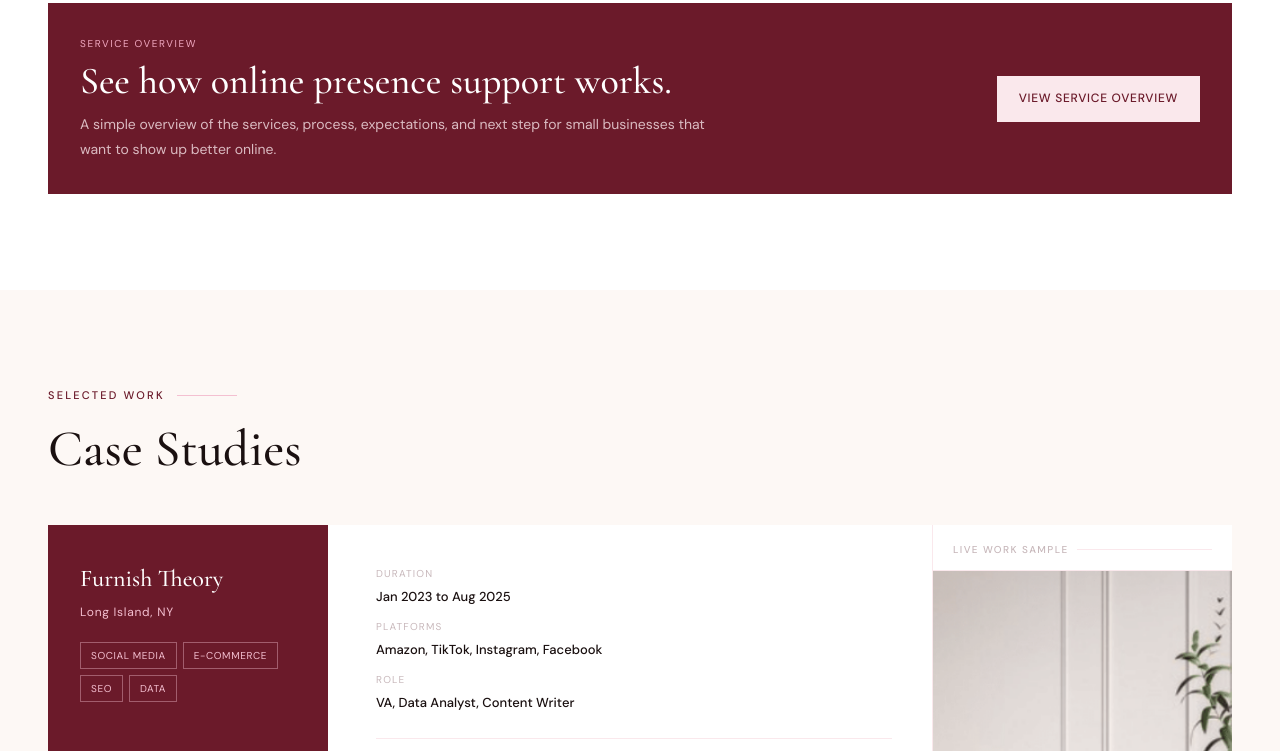
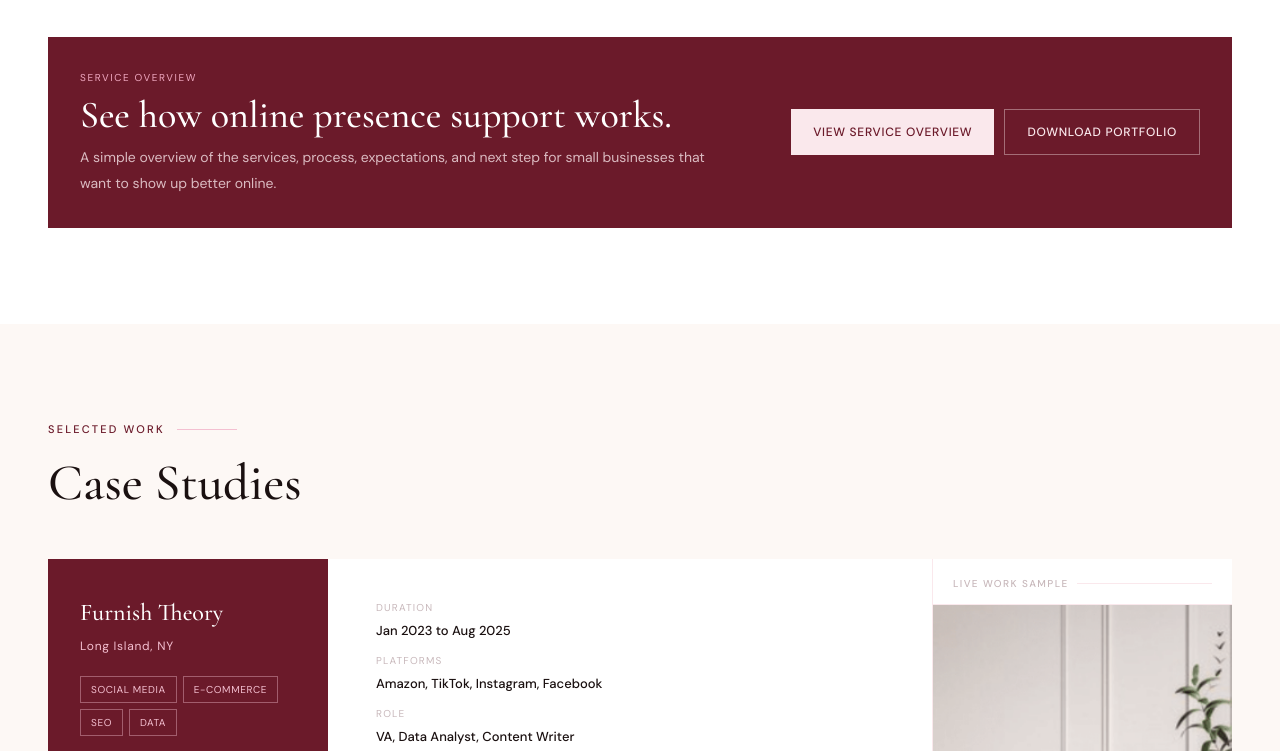
Before and after one commit to constancebeep/jtmgc-portfolio-main, a website built with Vite: page index.html in a window 1280 px wide. Shown: the part 1449-2200 px from the top of the page. Built offline with nearby package versions, Linux system fonts and the light colour scheme.

Commit message:
Add downloadable portfolio PDF

```diff
--- a/index.html
+++ b/index.html
@@ -702,6 +702,21 @@
     transition: background 0.2s, transform 0.2s;
   }
   .overview-link:hover { background: var(--pink-mid); transform: translateY(-2px); }
+  .overview-actions {
+    display: flex;
+    flex-wrap: wrap;
+    gap: 10px;
+    justify-content: flex-end;
+  }
+  .overview-link.secondary {
+    background: transparent;
+    border: 1px solid rgba(250, 232, 236, 0.4);
+    color: var(--pink);
+  }
+  .overview-link.secondary:hover {
+    background: rgba(250, 232, 236, 0.08);
+    border-color: var(--pink-mid);
+  }
 
   /* WHY ME */
   #about { background: var(--white); }
@@ -870,6 +885,7 @@
     .comparison-grid { grid-template-columns: 1fr; gap: 20px; max-width: 100%; }
     .comparison-arrow { transform: rotate(90deg); padding: 8px 0; padding-bottom: 8px; }
     .overview-cta { grid-template-columns: 1fr; padding: 28px 24px; }
+    .overview-actions { justify-content: flex-start; }
     .overview-link { width: fit-content; white-space: normal; text-align: center; }
     .pillars { grid-template-columns: 1fr; gap: 0; }
     footer { flex-direction: column; gap: 8px; text-align: center; }
@@ -888,6 +904,7 @@
     <li><a href="#services">Services</a></li>
     <li><a href="#work">Work</a></li>
     <li><a href="proposal.html">Proposal</a></li>
+    <li><a href="/therese-gorres-portfolio.pdf" download>Portfolio PDF</a></li>
     <li><a href="#tools">Tools</a></li>
     <li><a href="#about">About</a></li>
     <li><a href="#contact">Contact</a></li>
@@ -906,6 +923,7 @@
     <div class="hero-actions">
       <a href="proposal.html" class="hero-cta">View Service Overview</a>
       <a href="#work" class="hero-cta secondary">See My Work</a>
+      <a href="/therese-gorres-portfolio.pdf" class="hero-cta secondary" download>Download Portfolio</a>
     </div>
   </div>
   <div class="hero-right">
@@ -974,7 +992,10 @@
       <h3 class="overview-title">See how online presence support works.</h3>
       <p class="overview-copy">A simple overview of the services, process, expectations, and next step for small businesses that want to show up better online.</p>
     </div>
-    <a href="proposal.html" class="overview-link">View Service Overview</a>
+    <div class="overview-actions">
+      <a href="proposal.html" class="overview-link">View Service Overview</a>
+      <a href="/therese-gorres-portfolio.pdf" class="overview-link secondary" download>Download Portfolio</a>
+    </div>
   </div>
 </section>
 
@@ -1441,6 +1462,7 @@
     <div class="contact-links">
       <a href="mailto:theresemaegc@gmail.com?subject=Online%20presence%20support%20inquiry" class="contact-link primary">Email Me</a>
       <a href="proposal.html" class="contact-link secondary">Service Overview</a>
+      <a href="/therese-gorres-portfolio.pdf" class="contact-link secondary" download>Portfolio PDF</a>
       <a href="https://wa.me/639758202672" target="_blank" rel="noopener" class="contact-link secondary">WhatsApp</a>
       <a href="https://www.linkedin.com/in/therese-maeg" target="_blank" rel="noopener" class="contact-link secondary">LinkedIn</a>
     </div>
```
Also changed, not shown: 1 other file.
